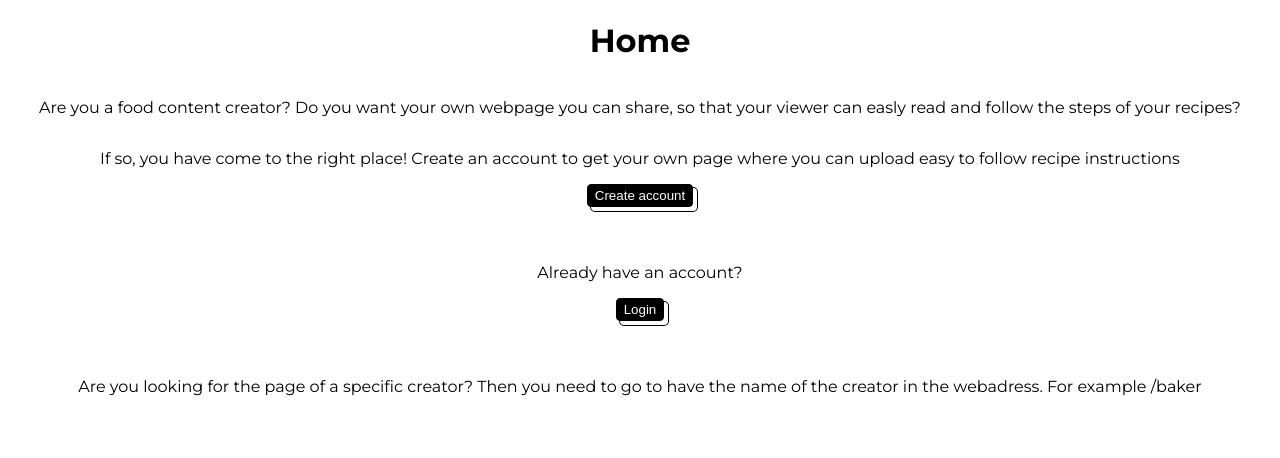
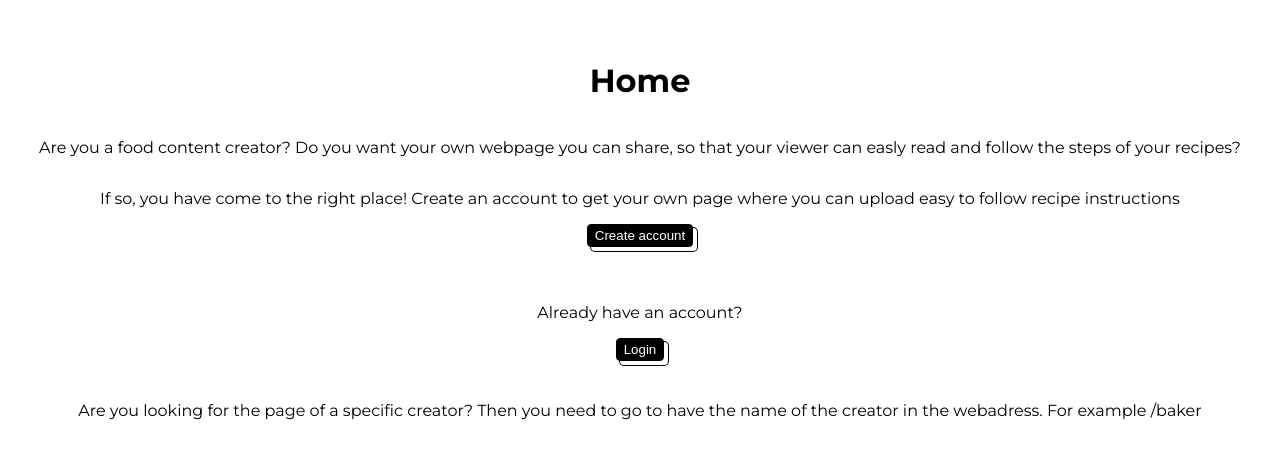
Before and after one commit to whereube/foodapp, a React (Create React App) app in the folder app/client/foodapp/: page / in a window 1280 px wide. Shown: the top 458 px of the page. Built offline with nearby package versions, Linux system fonts and the light colour scheme.

Commit message:
Small design fix

```diff
--- a/app/client/foodapp/src/homepage/homepage.css
+++ b/app/client/foodapp/src/homepage/homepage.css
@@ -1,3 +1,8 @@
+.homePage{
+    margin-top: 40px;
+    text-align: center;
+}
+
 .newCreatorInfo, .existingCreatorInfo{
     display: flex;
     flex-direction: column;
--- a/app/client/foodapp/src/homepage/homepage.js
+++ b/app/client/foodapp/src/homepage/homepage.js
@@ -13,6 +13,7 @@ const HomePage = () => {
 
     return (
         <>
+            <div className='homePage'>
                 <h1>Home</h1>
                 <div className='newCreatorInfo'>
                     <p>Are you a food content creator? Do you want your own webpage you can share, so that your viewer can easly read and follow the steps of your recipes?</p>
@@ -24,6 +25,7 @@ const HomePage = () => {
                     <button className='button-small' onClick={() => redirect('login')}>Login</button>
                 </div>
                 <p>Are you looking for the page of a specific creator? Then you need to go to have the name of the creator in the webadress. For example /baker</p>
+            </div>
         </>
     )
 }
```
Lines whose indentation alone changed are shown as unchanged.
